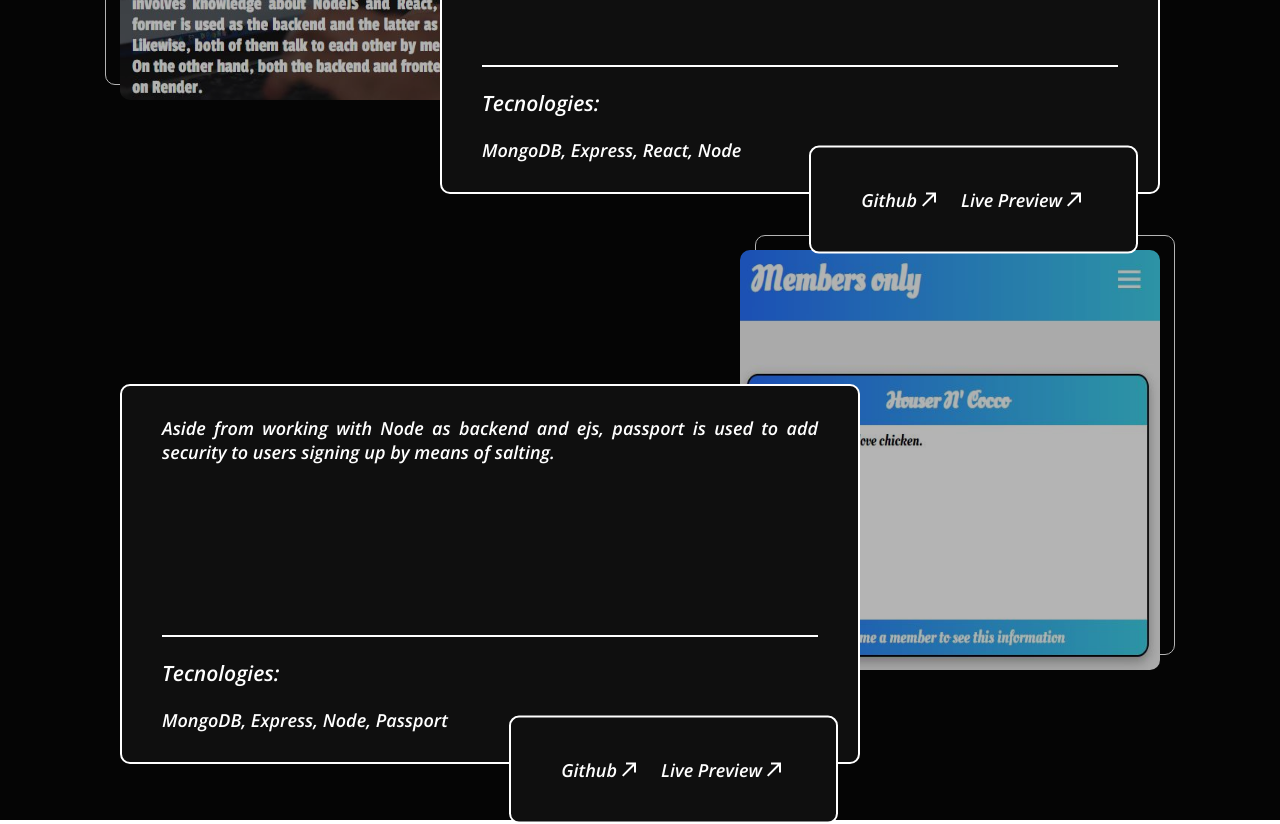
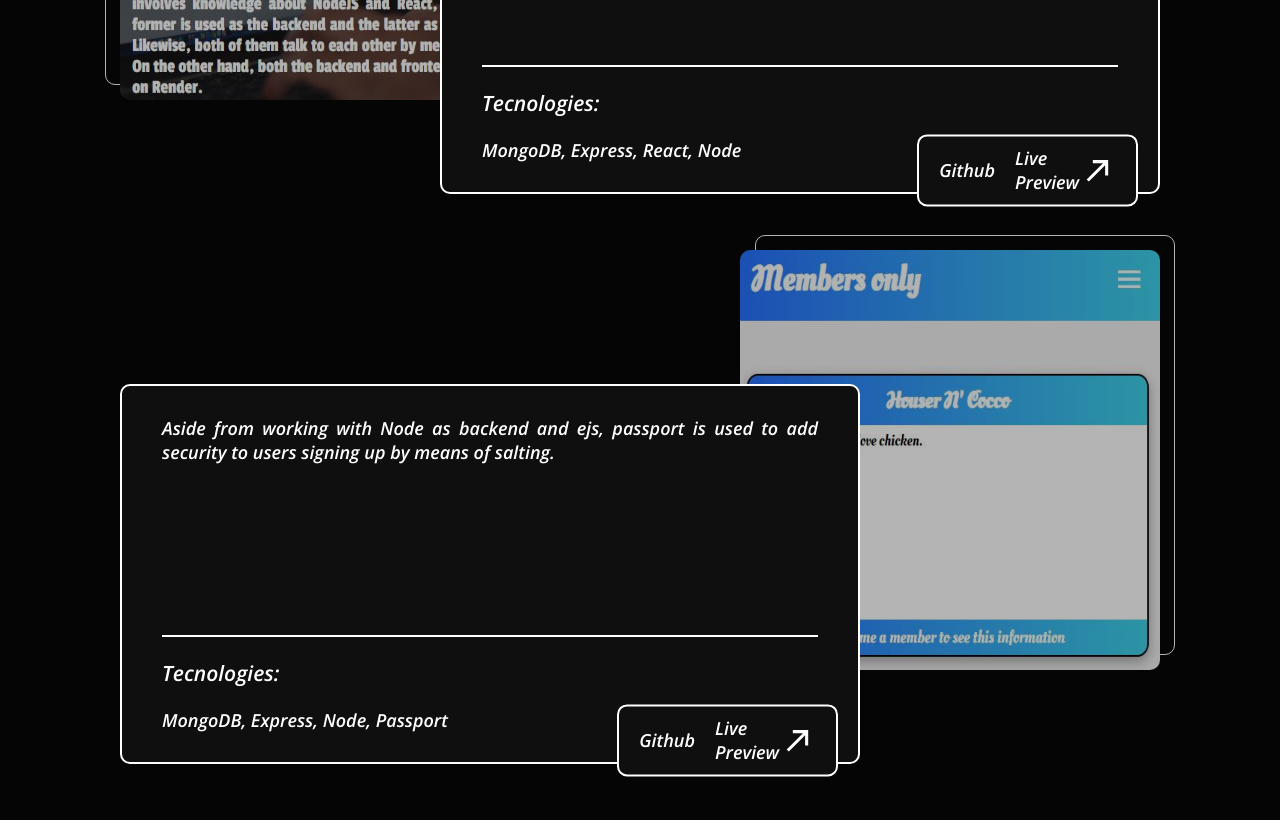
Before and after one commit to Houser97/Portfolio, a React (Create React App) app: page / in a window 1280 px wide. Shown: the part 1940-2764 px from the top of the page. Built offline with nearby package versions, Linux system fonts and the light colour scheme.

Commit message:
Set background, border-radius of links container

```diff
--- a/src/styles/ProjectCard.css
+++ b/src/styles/ProjectCard.css
@@ -115,23 +115,24 @@
     display: flex;
     flex-flow: row;
     justify-content: flex-end;
-    border-radius: 10px;
-    border: 2px solid white;
     width: max-content;
     position: absolute;
     right: 20px;
-    bottom: -40px;
-    padding: 40px 50px;
+    bottom: 0px;
+    padding: 10px 20px;
     background-color: rgb(15, 15, 15);
+    border: 2px solid white;
+    border-radius: 10px;
 }
 
 .github-link{
     margin-right: 20px;
 }
 
-.arrow{
-    width: 24px;
-    height: 24px;
+
+.svg-link{
+    width: 30px;
+    height: 30px;
     transition: transform 250ms ease-in-out;
 }
 
@@ -143,7 +144,7 @@
 }
 
 .link-project:hover > svg {
-    transform: rotate(45deg);
+    transform: rotate(360deg) scale(1.2);
 }
 
 @media (max-width: 820px) {
```
